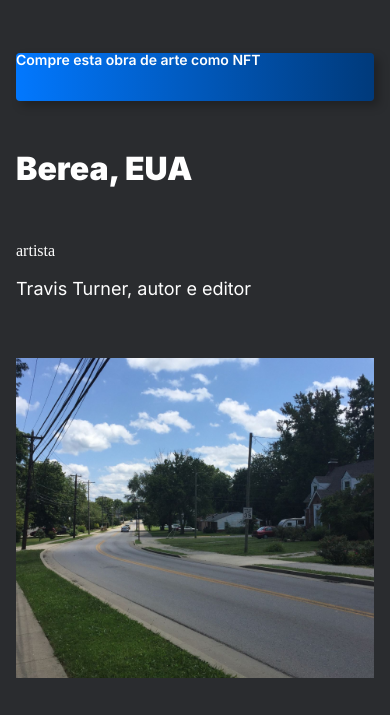
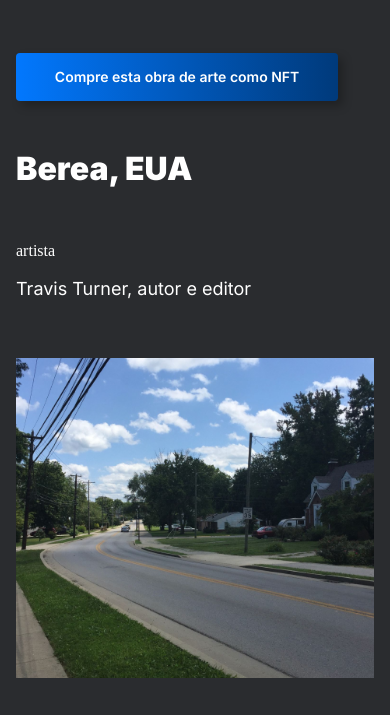
Before and after one commit to RGCosta404/web_project_homeland, a plain HTML site: page index.html in a window 390 px wide. Shown: the part 4353-5068 px from the top of the page. Drawn offline with nearby package versions, Linux system fonts and the light colour scheme.

Commit message:
correcting button

```diff
--- a/blocks/places.css
+++ b/blocks/places.css
@@ -140,17 +140,20 @@
     box-shadow: 5px 5px 10px 0px #00000040;
     border: none;
     background-image: linear-gradient(90deg, #0278fe 0%, #003a7b 99.98%);
+    display: flex;
+    justify-content: center;
+    align-items: center;
 }
 
 .places__button:hover {
     background-image: linear-gradient(90deg, #0278fe 0%, #003a7b 99.98%);
     box-shadow: 5px 5px 10px 0px #00000040;
-    max-width: 100%;
+    max-width: 90%;
 }
 
 @media screen and (max-width: 1024px) {
     .places__button {
-        max-width: 100%;
+        max-width: 90%;
         background-image: linear-gradient(90deg, #0278fe 0%, #003a7b 99.98%);
         box-shadow: 5px 5px 10px 0px #00000040;
     }
@@ -159,7 +162,7 @@
 
 @media screen and (max-width: 544px) {
     .places__button {
-        max-width: 100%;
+        max-width: 90%;
         font-size: 14px;
         background-image: linear-gradient(90deg, #0278fe 0%, #003a7b 99.98%);
         box-shadow: 5px 5px 10px 0px #00000040;
```
